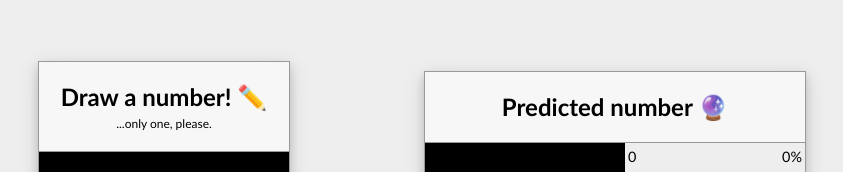
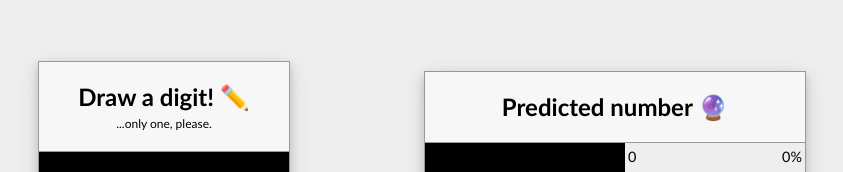
Before and after one commit to JohannesStutz/draw-a-digit, a plain HTML site: page app/view/index.html in a window 1280 px wide. Shown: the part 107-279 px from the top of the page, without its empty margins (218-1061 px from the left). Drawn offline with nearby package versions, Linux system fonts and the light colour scheme.

Commit message:
Renamed, draw a digit

```diff
--- a/app/view/index.html
+++ b/app/view/index.html
@@ -3,7 +3,7 @@
 <head>
     <meta charset="UTF-8">
     <meta name="viewport" content="width=device-width, initial-scale=1.0">
-    <title>Draw a number</title>
+    <title>Draw a digit</title>
     <link rel="stylesheet" href="../static/main.css">
     <link rel="shortcut icon" type="image/png" href="../static/favicon-32x32.png"/>
 </head>
@@ -11,7 +11,7 @@
     <div id="app">
         <div class="break"></div>
         <div id="drawcontainer" class="container">
-            <h2>Draw a number! ✏️</h2>
+            <h2>Draw a digit! ✏️</h2>
             <span class="small">...only one, please.</span>
     		<div id="canvaswrapper">
     			<canvas @mousedown="startPainting" @mouseup="finishedPainting" @mousemove="draw_mouse" @touchstart="startPainting" @touchend="finishedPainting" @touchmove="draw_touch" id="canvas"></canvas>
```
Also changed, not shown: animation.gif (added).
